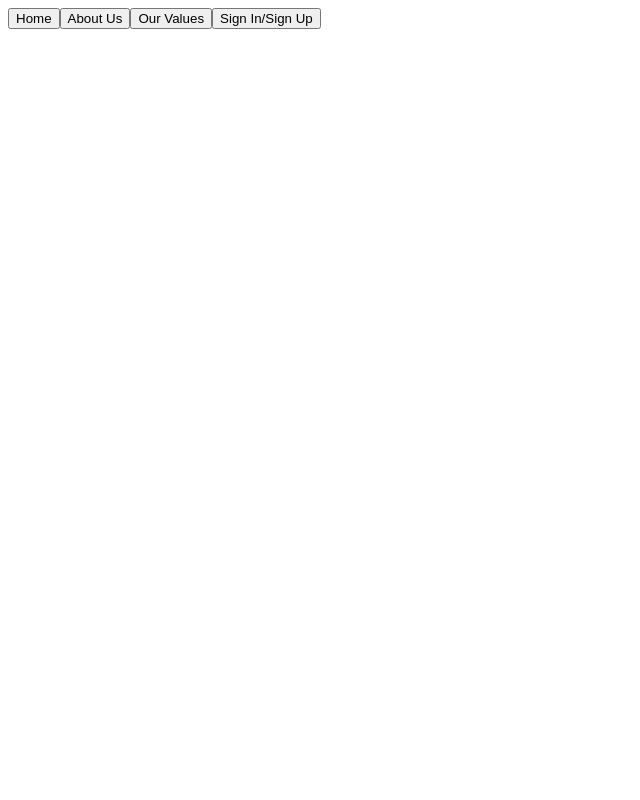
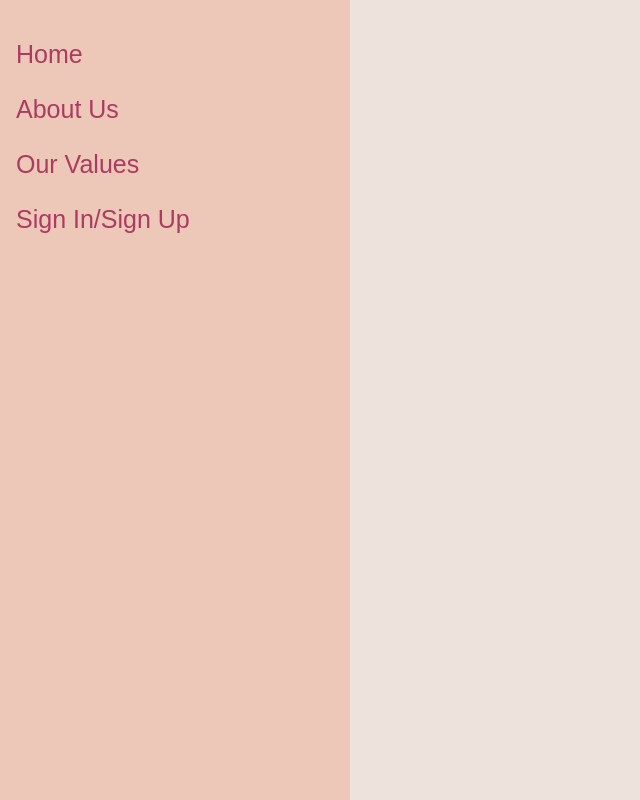
Before and after one commit to CMMHH/PEEP, a React app in the folder peep-app/: page / in a window 1280 px wide. Shown: the whole page, without its empty margins (0-640 px from the left). Built offline with nearby package versions, Linux system fonts and the light colour scheme.

Commit message:
updated index.js, menubar.js, index.html and commited style.css

```diff
--- a/peep-app/public/index.html
+++ b/peep-app/public/index.html
@@ -40,4 +40,10 @@
       To create a production bundle, use `npm run build` or `yarn build`.
     -->
   </body>
+  <style>
+    body{
+      background-color: #eee2dc;
+    }
+
+  </style>
 </html>
--- a/peep-app/src/index.js
+++ b/peep-app/src/index.js
@@ -1,18 +1,21 @@
 import React from 'react';
 import ReactDOM from 'react-dom';
-import Menubar from './menubar.js'
+import Menubar from './menubar.js';
+import './style.css';
 
 class App extends React.Component {
     render() {
         return (
-            <div id="colorlib-page">
-                <div id="container-wrap">
-                    <Menubar></Menubar>
+            <div>
 
-                </div>
+                <Menubar ></Menubar>
+
+
             </div>
         )
     }
 }
 
+ReactDOM.render(<App />, document.getElementById('root'));
+
 export default App;
--- a/peep-app/src/menubar.js
+++ b/peep-app/src/menubar.js
@@ -1,6 +1,7 @@
 
 import React from 'react';
 import ReactDOM from 'react-dom';
+import './style.css';
 
 class OptionBar extends React.Component {
     render() {
@@ -30,7 +31,7 @@ export default class Menubar extends React.Component {
 
     render() {
         return (
-            <div>
+            <div className="menu" >
                 <OptionBar  value={this.state.options[0]} onClick={() => this.handleClick(0)} />
                 <OptionBar  value={this.state.options[1]} onClick={() => this.handleClick(1)} />
                 <OptionBar  value={this.state.options[2]} onClick={() => this.handleClick(2)} />
@@ -39,5 +40,3 @@ export default class Menubar extends React.Component {
         );
     }
 }
-
-ReactDOM.render(<Menubar />, document.getElementById('root'));
--- /dev/null
+++ b/peep-app/src/style.css
@@ -0,0 +1,26 @@
+
+.menu {
+    background-color: #edc7b7;
+    padding-top: 20px;
+    height: 100%;
+    width: 350px;
+    top: 0;
+    left: 0;
+    position: fixed;
+}
+
+.optbutton {
+    background-color: #edc7b7;
+    padding: 6px 8px 6px 16px;
+    padding-top: 20px;
+    text-decoration: none;
+    font-size: 25px;
+    color: #ac3b61;
+    display: block;
+    border: none;
+    cursor: pointer;
+}
+
+.optbutton:hover {
+    color: #eee2dc;
+}
```
